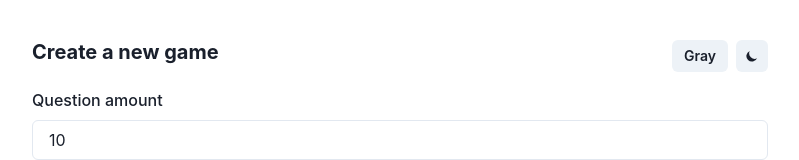
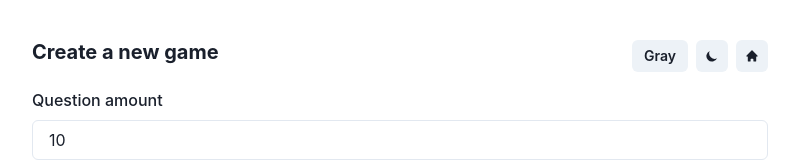
Before and after one commit to aemzayn/quiz-app-chakra-ui, a Next.js app: page / in a window 1280 px wide. Shown: the top 160 px of the page, without its empty margins (240-1039 px from the left). Built offline with nearby package versions, Linux system fonts and the light colour scheme.

Commit message:
add home button

```diff
--- a/src/components/header.tsx
+++ b/src/components/header.tsx
@@ -1,4 +1,5 @@
 import { useContext } from "react";
+import Link from "next/link";
 import { ColorSchemeContext } from "../context/ColorScheme";
 import {
   Flex,
@@ -8,7 +9,7 @@ import {
   Icon,
   useColorMode,
 } from "@chakra-ui/react";
-import { HiMoon, HiSun } from "react-icons/hi";
+import { HiMoon, HiSun, HiHome } from "react-icons/hi";
 import { ColorSchemeType } from "../interfaces";
 
 type Props = {
@@ -35,13 +36,20 @@ const Header: React.FC<Props> = ({ title = "Create a new game" }) => {
           size="sm"
           ml={2}
           colorScheme={colorScheme}
-          icon={
-            <Icon
-              onClick={toggleColorMode}
-              as={colorMode === "dark" ? HiSun : HiMoon}
-            />
-          }
+          onClick={toggleColorMode}
+          icon={<Icon as={colorMode === "dark" ? HiSun : HiMoon} />}
         />
+        <Link href="/">
+          <IconButton
+            as="a"
+            aria-label="Home button"
+            size="sm"
+            cursor="pointer"
+            ml={2}
+            colorScheme={colorScheme}
+            icon={<Icon as={HiHome} />}
+          />
+        </Link>
       </Flex>
     </Flex>
   );
--- a/src/pages/g.tsx
+++ b/src/pages/g.tsx
@@ -84,6 +84,7 @@ const Game: React.FC<Props> = ({ questions }) => {
                 answer={answer}
                 colorScheme={colorScheme}
                 submit={chooseAnswer}
+                isSelected={choosenAnswer === answer}
               />
             ))}
           </SimpleGrid>
--- a/src/pages/index.tsx
+++ b/src/pages/index.tsx
@@ -1,8 +1,7 @@
-import { useState } from "react";
+import { useContext, useState } from "react";
 import Head from "next/head";
 import { useRouter } from "next/router";
 import {
-  Heading,
   VStack,
   FormControl,
   FormLabel,
@@ -10,7 +9,6 @@ import {
   Select,
   Button,
   Link,
-  Flex,
   Icon,
   Text,
   useColorMode,
@@ -18,6 +16,8 @@ import {
 import { GoLogoGithub } from "react-icons/go";
 import { CATEGORY, DIFFICULTY, TYPE } from "../libs/constants";
 import Header from "../components/header";
+import { ColorSchemeContext } from "../context/ColorScheme";
+import { ColorSchemeType } from "../interfaces";
 
 const Index = () => {
   const [isLoading, setIsLoading] = useState(false);
@@ -28,7 +28,8 @@ const Index = () => {
     type: "",
   });
   const router = useRouter();
-  const { colorMode, toggleColorMode } = useColorMode();
+  const { colorMode } = useColorMode();
+  const { colorScheme } = useContext(ColorSchemeContext) as ColorSchemeType;
 
   const handleChange = (e: React.FormEvent<EventTarget>) => {
     let target = e.target as HTMLInputElement;
@@ -112,7 +113,12 @@ const Index = () => {
               ))}
             </Select>
           </FormControl>
-          <Button size="lg" type="submit" isLoading={isLoading}>
+          <Button
+            colorScheme={colorScheme}
+            size="lg"
+            type="submit"
+            isLoading={isLoading}
+          >
             Start game
           </Button>
         </VStack>
```
Also changed, not shown: src/components/answer-button.tsx (+8 -1 lines).
